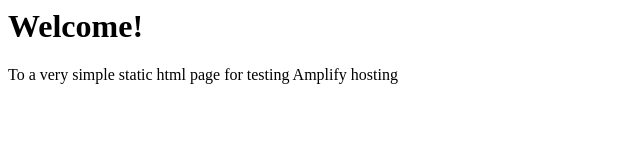
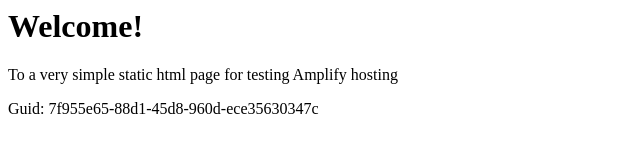
Before and after one commit to aws-aemilia-iad/Github-PR-Commit-Integration-Test-DoNotTouch-v1-preprod-us-east-1, a website: page src/index.html in a window 1280 px wide. Shown: the whole page, without its empty margins (0-640 px from the left). Drawn offline with Linux system fonts and the light colour scheme.

Commit message:
commit from integ tests

```diff
--- a/src/index.html
+++ b/src/index.html
@@ -1,3 +1,5 @@
+
+
 <html lang="en">
 
 <head>
@@ -10,6 +12,6 @@
 <body>
     <h1>Welcome!</h1>
     <p>To a very simple static html page for testing Amplify hosting</p>
-</body>
+    <p>Guid: 7f955e65-88d1-45d8-960d-ece35630347c</p></body>
 
 </html>
```
